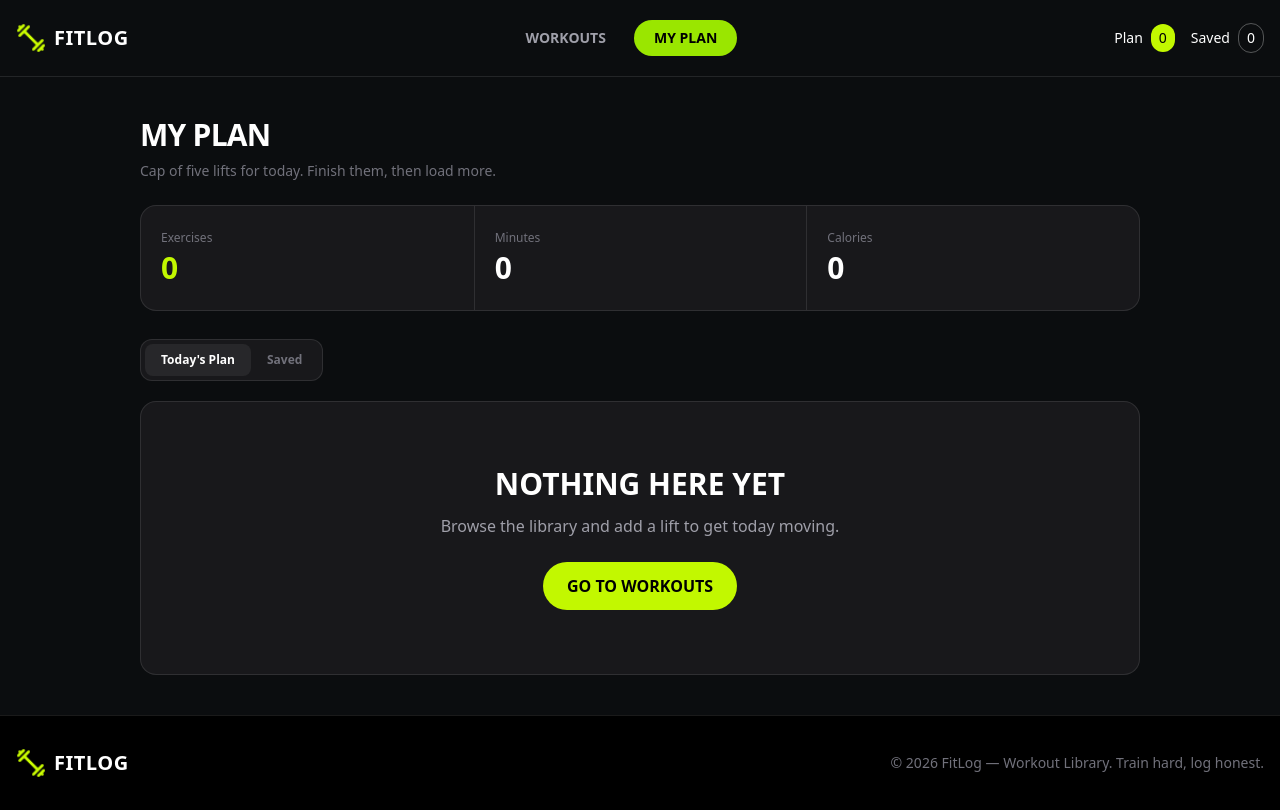
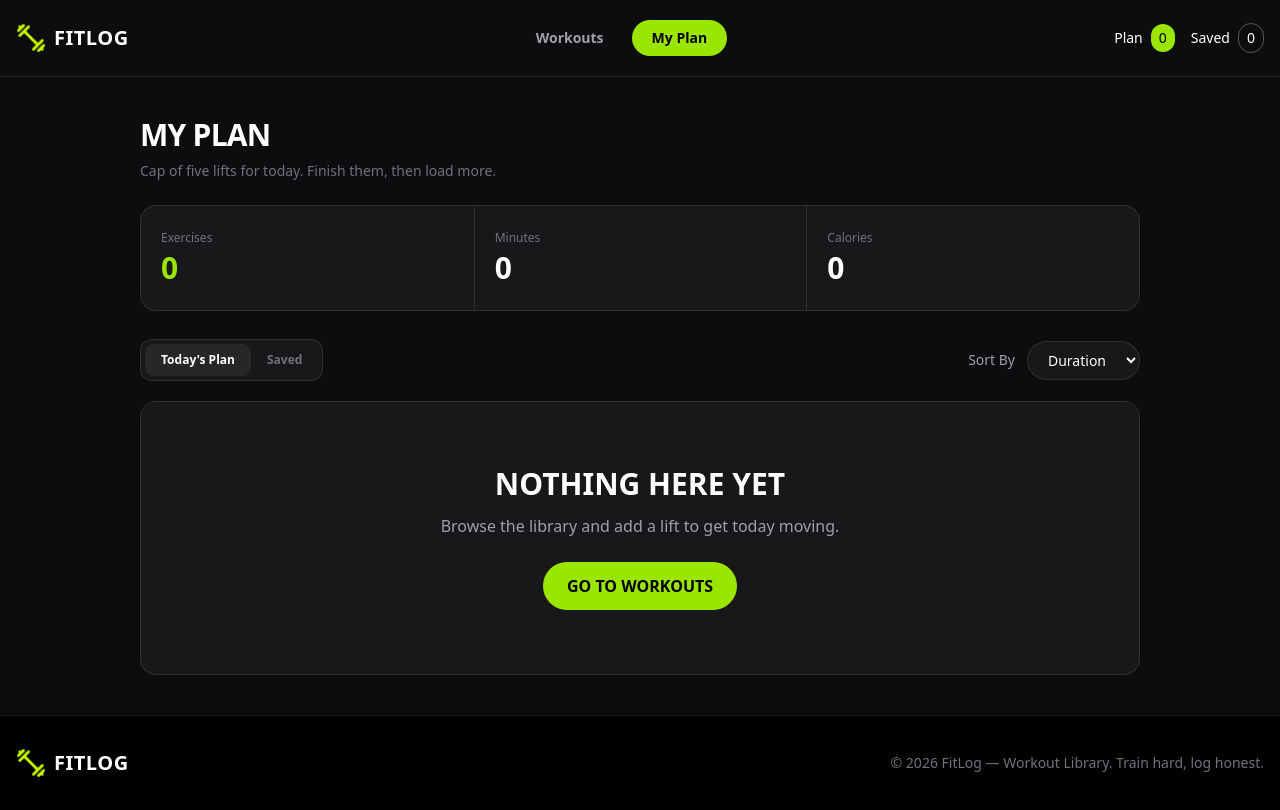
Before and after one commit to Rahat-Karim5452/Fitlog-web, a Next.js app: page /my-plan in a window 1280 px wide. Built offline with nearby package versions, Linux system fonts and the light colour scheme.

Commit message:
Modified the PlanCard

```diff
--- a/src/app/workout/[id]/loading.tsx
+++ b/src/app/workout/[id]/loading.tsx
@@ -2,7 +2,7 @@ const Loading = () => {
   return (
     <main className="mx-auto flex min-h-[70vh] max-w-7xl items-center justify-center px-4">
       <div className="flex flex-col items-center gap-4">
-        <div className="h-10 w-10 animate-spin rounded-full border-4 border-[#C2F800]  border-t-transparent" />
+        <div className="h-10 w-10 animate-spin rounded-full border-4 border-lime-400  border-t-transparent" />
 
         <p className="text-sm text-zinc-400">Loading workout...</p>
       </div>
--- a/src/components/Hero.tsx
+++ b/src/components/Hero.tsx
@@ -5,7 +5,7 @@ export default function Hero() {
     <section className="mx-auto max-w-7xl px-5 pt-8 lg:px-8">
       <div className="grid overflow-hidden rounded-xl border border-white/10 bg-[#15161b] lg:grid-cols-2">
         <div className="flex flex-col justify-center p-7 sm:p-10 lg:p-14">
-          <p className="mb-4 text-xs font-bold tracking-[0.2em] text-[#ccff00]">
+          <p className="mb-4 text-xs font-bold tracking-[0.2em] text-lime-400">
             WORKOUT LIBRARY
           </p>
 
@@ -21,7 +21,7 @@ export default function Hero() {
 
           <a
             href="#library"
-            className="mt-7 w-fit rounded-md bg-[#ccff00] px-5 py-3 text-sm font-bold text-black transition hover:bg-[#b9eb00]"
+            className="mt-7 w-fit rounded-md bg-lime-400 px-5 py-3 text-sm font-bold text-black transition hover:bg-lime-400"
           >
             BROWSE WORKOUTS
           </a>
--- a/src/components/NavLinks.tsx
+++ b/src/components/NavLinks.tsx
@@ -10,7 +10,7 @@ const NavLinks = () => {
     <div className="hidden items-center gap-2 md:flex">
       <Link
         href="/"
-        className={`rounded-full px-5 py-2 text-sm font-bold uppercase transition ${
+        className={`rounded-full px-5 py-2 text-sm font-bold transition ${
           pathname === "/"
             ? "bg-lime-400 text-black"
             : "text-zinc-400 hover:text-white"
@@ -21,7 +21,7 @@ const NavLinks = () => {
 
       <Link
         href="/my-plan"
-        className={`rounded-full px-5 py-2 text-sm font-bold uppercase transition ${
+        className={`rounded-full px-5 py-2 text-sm font-bold transition ${
           pathname === "/my-plan"
             ? "bg-lime-400 text-black"
             : "text-zinc-400 hover:text-white"
--- a/src/components/Navbar.tsx
+++ b/src/components/Navbar.tsx
@@ -10,14 +10,11 @@ const Navbar = () => {
       <div className="mx-auto flex max-w-7xl items-center justify-between px-4 py-5">
         <Link href="/" className="flex items-center gap-2">
           <Image src={Logo} alt="FitLog Logo" width={30} height={30} />
-
           <span className="font-bold tracking-wide text-xl">FITLOG</span>
         </Link>
-
         <div className=" hidden items-center gap-8 md:flex">
           <NavLinks />
         </div>
-
         <NavbarCounters />
       </div>
     </nav>
--- a/src/components/NavbarCounters.tsx
+++ b/src/components/NavbarCounters.tsx
@@ -12,7 +12,7 @@ const NavbarCounters = () => {
       <Link href="/my-plan" className="flex items-center gap-2">
         <span>Plan</span>
 
-        <span className="rounded-full bg-[#C2F800]  px-2 py-1 text-black">
+        <span className="rounded-full bg-lime-400  px-2 py-1 text-black">
           {plan.length}
         </span>
       </Link>
--- a/src/components/WorkOutCard.tsx
+++ b/src/components/WorkOutCard.tsx
@@ -29,7 +29,7 @@ export default function WorkoutCard({ workout }: WorkoutCardProps) {
           {workout.muscleGroups.map((muscle) => (
             <span
               key={muscle}
-              className="rounded-full bg-[#ccff00] px-2 py-1 text-[10px] font-bold text-black"
+              className="rounded-full bg-lime-400 px-2 py-1 text-[10px] font-bold text-black"
             >
               {muscle.toUpperCase()}
             </span>
--- a/src/components/buttons/AddToPlanButton.tsx
+++ b/src/components/buttons/AddToPlanButton.tsx
@@ -31,7 +31,7 @@ const AddToPlanButton = ({ workout }: { workout: IWorkout }) => {
   return (
     <button
       onClick={handleAddToPlan}
-      className="flex flex-1 items-center justify-center gap-2 rounded-full bg-[#C2F800] px-6 py-3 font-bold uppercase text-black transition hover:bg-lime-300"
+      className="flex flex-1 items-center justify-center gap-2 rounded-full bg-lime-400 px-6 py-3 font-bold uppercase text-black transition hover:bg-lime-300"
     >
       <FaPlus />
       Add to today&apos;s plan
--- a/src/components/buttons/RemoveButton.tsx
+++ b/src/components/buttons/RemoveButton.tsx
@@ -6,17 +6,23 @@ import { toast } from "react-toastify";
 
 import { FitLogContext } from "@/context/FitLogContext";
 
-const RemoveButton = ({ id }: { id: number }) => {
-  const { setPlan } = useContext(FitLogContext);
+const RemoveButton = ({ id, type }: { id: number; type: "plan" | "saved" }) => {
+  const { setPlan, setSaved } = useContext(FitLogContext);
 
   const handleRemove = () => {
-    setPlan((previousPlan) =>
-      previousPlan.filter((workout) => workout.id !== id),
-    );
-
-    toast.success("Workout removed");
+    if (type === "plan") {
+      setPlan((previousPlan) =>
+        previousPlan.filter((workout) => workout.id !== id),
+      );
+      toast.success("Workout removed from today's plan");
+    }
+    if (type === "saved") {
+      setSaved((previousSaved) =>
+        previousSaved.filter((workout) => workout.id !== id),
+      );
+      toast.success("Workout removed from saved");
+    }
   };
-
   return (
     <button
       onClick={handleRemove}
--- a/src/components/my-plan/MyPlanClient.tsx
+++ b/src/components/my-plan/MyPlanClient.tsx
@@ -46,7 +46,7 @@ const MyPlanClient = () => {
         <div className="grid grid-cols-3">
           <div className="px-3 py-4 sm:px-5 sm:py-6">
             <p className="text-xs text-zinc-500">Exercises</p>
-            <p className="mt-1 text-xl font-black text-[#C2F800] sm:text-2xl md:text-3xl">
+            <p className="mt-1 text-xl font-black text-lime-400 sm:text-2xl md:text-3xl">
               {plan.length}
             </p>
           </div>
@@ -94,7 +94,6 @@ const MyPlanClient = () => {
         </div>
 
         {/* Sort Start */}
-        {currentList.length > 0 && (
         <div className="flex items-center gap-3">
           <label htmlFor="sort" className="text-sm text-zinc-400">
             Sort By
@@ -111,7 +110,6 @@ const MyPlanClient = () => {
             <option value="rating">Rating</option>
           </select>
         </div>
-        )}
       </div>
 
       {/* List */}
@@ -126,7 +124,7 @@ const MyPlanClient = () => {
             </p>
             <Link
               href="/"
-              className="mt-6 inline-flex rounded-full bg-[#C2F800] px-6 py-3 font-bold uppercase text-black transition hover:bg-lime-300"
+              className="mt-6 inline-flex rounded-full bg-lime-400 px-6 py-3 font-bold uppercase text-black transition hover:bg-lime-300"
             >
               Go to workouts
             </Link>
@@ -137,7 +135,8 @@ const MyPlanClient = () => {
               <PlanCard
                 key={workout.id}
                 workout={workout}
-                showActions={activeTab === "plan"}
+                showActions={true}
+                showMarkDone={activeTab === "plan"}
               />
             ))}
           </div>
--- a/src/components/my-plan/PlanCard.tsx
+++ b/src/components/my-plan/PlanCard.tsx
@@ -3,17 +3,19 @@
 import Image from "next/image";
 import Link from "next/link";
 import { FaClock, FaFire, FaStar } from "react-icons/fa";
+
 import { IWorkout } from "../../../types/workout";
-
 import MarkDoneButton from "../buttons/MarkDoneButton";
 import RemoveButton from "../buttons/RemoveButton";
 
 const PlanCard = ({
   workout,
   showActions,
+  showMarkDone,
 }: {
   workout: IWorkout;
   showActions: boolean;
+  showMarkDone: boolean;
 }) => {
   return (
     <div className="overflow-hidden rounded-2xl border border-white/10 bg-zinc-900">
@@ -77,8 +79,11 @@ const PlanCard = ({
 
           {showActions && (
             <>
-              <MarkDoneButton id={workout.id} />
-              <RemoveButton id={workout.id} />
+              {showMarkDone && <MarkDoneButton id={workout.id} />}
+              <RemoveButton
+                id={workout.id}
+                type={showMarkDone ? "plan" : "saved"}
+              />
             </>
           )}
         </div>
```
Lines whose indentation alone changed are shown as unchanged.
